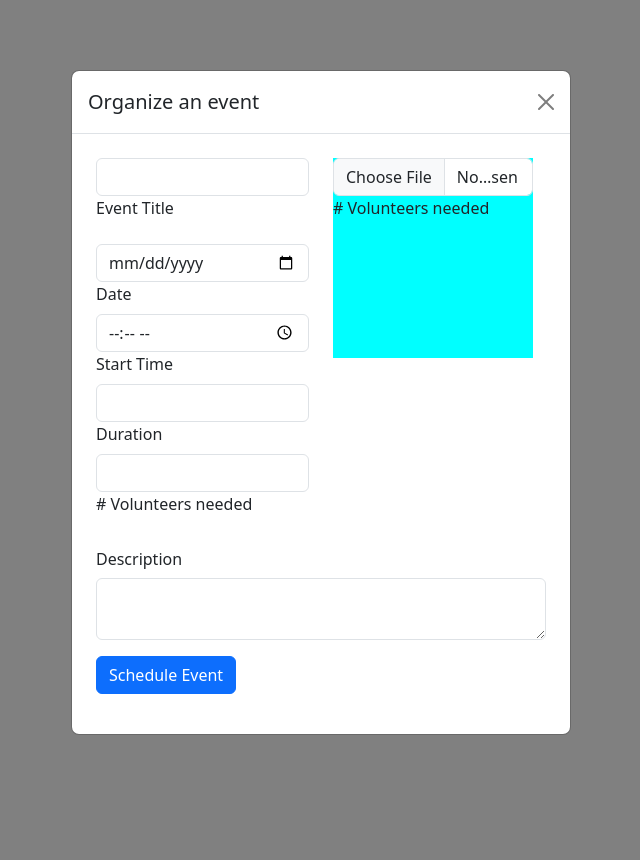
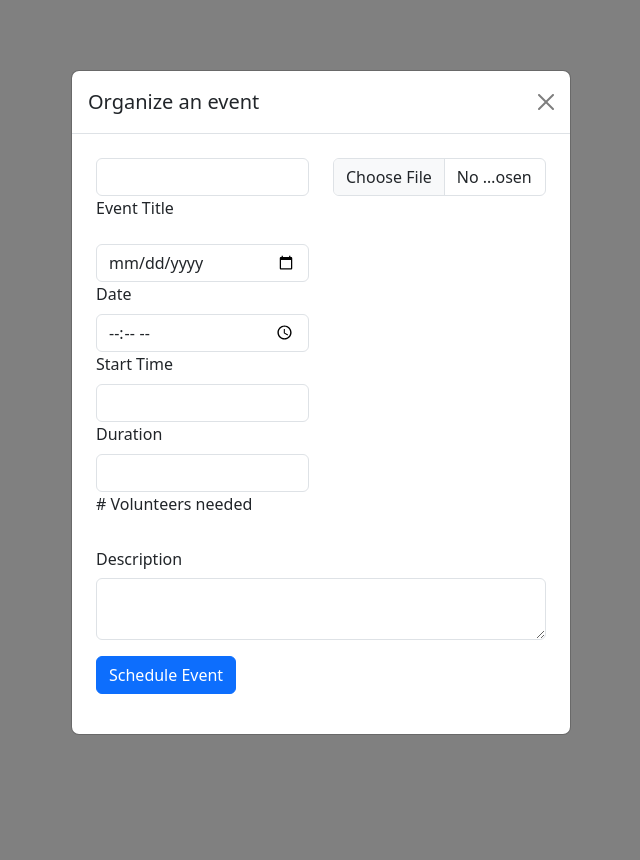
Before and after one commit to chisafukutome/volunteer-app, a Flask app: template website/templates/dashboard.html in a window 1280 px wide. Shown: the part 56-916 px from the top of the page, without its empty margins (319-959 px from the left). Run offline with Flask 3, Linux system fonts and the light colour scheme; the template is opened without the code that fills it, so the values that code supplies are empty.

Commit message:
Update dashboard.html

```diff
--- a/website/templates/dashboard.html
+++ b/website/templates/dashboard.html
@@ -101,9 +101,10 @@
               </div>
               <div class="col col-6">
                 <!-- Picture goes here -->
-                <div style="width: 200px; height: 200px; background-color: aqua;">
-                  <input name="eventImage" type="file" id="eventImage" class="form-control" accept=".png,.jpg,.jpeg">
-                  <label class="form-label" for="eventImage" style="margin-left: 0px;"># Volunteers needed</label>
+                <div>
+                  <input name="eventImage" type="file" id="eventImage" class="form-control">
+                  <!-- <label class="form-label" for="eventImage" style="margin-left: 0px;"># Volunteers needed</label> -->
+
                 </div>
               </div>
               <!--Description-->
```
